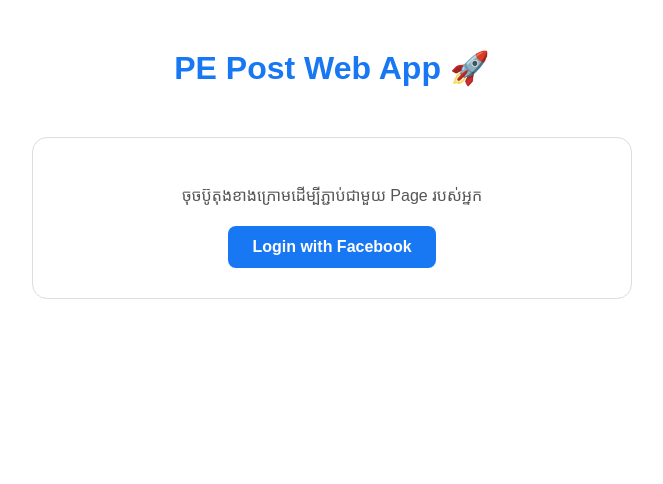
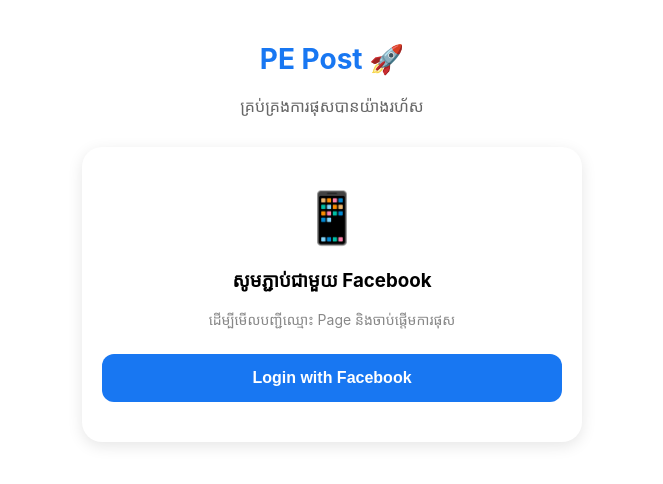
Before and after one commit to monsela1/PE-Post, a React (Vite) app: page / in a window 1280 px wide. Shown: the top 484 px of the page, without its empty margins (308-971 px from the left). Built offline with nearby package versions, Linux system fonts and the light colour scheme.

Commit message:
Update App.jsx

```diff
--- a/src/App.jsx
+++ b/src/App.jsx
@@ -5,7 +5,7 @@
   const [userData, setUserData] = useState(null);
   const [pages, setPages] = useState([]);
 
-  // 🔴 App ID ថ្មីរបស់បង
+  // 🔴 App ID: 1520516662947333
   const FACEBOOK_APP_ID = '1520516662947333';
 
   useEffect(() => {
@@ -31,47 +31,51 @@
     window.FB.login((response) => {
       if (response.authResponse) {
 
-        // 1. ទាញយកព័ត៌មាន Profile
+        // 1. ទាញយកព័ត៌មាន Profile ម្ចាស់គណនី
         window.FB.api('/me', {fields: 'name,picture'}, (userInfo) => {
           setUserData(userInfo);
           setIsLoggedIn(true);
         });
 
-        // 2. ទាញយក Page ទាំងអស់ដែលបងមានសិទ្ធិ (Admin/Editor/etc.)
-        window.FB.api('/me/accounts', {fields: 'name,access_token,id,picture'}, (pageResponse) => {
+        // 2. ទាញយក Page ទាំងអស់ (ដាក់ Limit 100 ដើម្បីឱ្យចេញមកអស់)
+        window.FB.api('/me/accounts', {fields: 'name,access_token,id,picture', limit: 100}, (pageResponse) => {
           if (pageResponse && pageResponse.data) {
             setPages(pageResponse.data);
           }
         });
 
       } else {
-        console.log('User cancelled login or did not fully authorize.');
+        alert('ការភ្ជាប់មិនជោគជ័យ! សូមព្យាយាមម្តងទៀត។');
       }
     }, {
-      // 🔴 នេះជា Scopes ដែលបងចង់បានមកវិញ
-      scope: 'public_profile,pages_show_list,pages_read_engagement,pages_manage_posts'
+      scope: 'public_profile,pages_show_list,pages_read_engagement,pages_manage_posts',
+      auth_type: 'rerequest' // បង្ខំឱ្យវាលោតផ្ទាំងសុំសិទ្ធិឡើងវិញ បើបងធ្លាប់ Login ខុស
     });
   };
 
   return (
-    <div style={{ padding: '20px', fontFamily: 'sans-serif', maxWidth: '600px', margin: '0 auto', textAlign: 'center' }}>
-      <h1 style={{ color: '#1877F2' }}>PE Post Web App 🚀</h1>
+    <div style={{ padding: '15px', fontFamily: '-apple-system, sans-serif', maxWidth: '500px', margin: '0 auto' }}>
+      <header style={{ textAlign: 'center', marginBottom: '30px' }}>
+        <h1 style={{ color: '#1877F2', fontSize: '28px' }}>PE Post 🚀</h1>
+        <p style={{ color: '#666' }}>គ្រប់គ្រងការផុសបានយ៉ាងរហ័ស</p>
+      </header>
 
       {!isLoggedIn ? (
-        <div style={{ marginTop: '50px', padding: '30px', border: '1px solid #ddd', borderRadius: '15px' }}>
-          <p style={{ color: '#555', marginBottom: '20px' }}>
-            ចុចប៊ូតុងខាងក្រោមដើម្បីភ្ជាប់ជាមួយ Page របស់អ្នក
-          </p>
+        <div style={{ textAlign: 'center', padding: '40px 20px', background: '#fff', borderRadius: '20px', boxShadow: '0 4px 15px rgba(0,0,0,0.1)' }}>
+          <div style={{ fontSize: '50px', marginBottom: '20px' }}>📱</div>
+          <h3>សូមភ្ជាប់ជាមួយ Facebook</h3>
+          <p style={{ color: '#888', fontSize: '14px', marginBottom: '25px' }}>ដើម្បីមើលបញ្ជីឈ្មោះ Page និងចាប់ផ្តើមការផុស</p>
           <button
             onClick={handleLogin}
             style={{
               backgroundColor: '#1877F2',
               color: 'white',
-              padding: '12px 24px',
+              padding: '15px 30px',
               border: 'none',
-              borderRadius: '8px',
+              borderRadius: '12px',
               fontSize: '16px',
               fontWeight: 'bold',
+              width: '100%',
               cursor: 'pointer'
             }}
           >
@@ -79,56 +83,59 @@
           </button>
         </div>
       ) : (
-        <div style={{ marginTop: '20px', textAlign: 'left' }}>
-          {/* Profile Section */}
-          <div style={{ display: 'flex', alignItems: 'center', background: '#f9f9f9', padding: '15px', borderRadius: '10px' }}>
+        <div>
+          {/* User Profile Card */}
+          <div style={{ display: 'flex', alignItems: 'center', background: '#f0f2f5', padding: '15px', borderRadius: '15px', marginBottom: '25px' }}>
             <img
               src={userData?.picture?.data?.url}
               alt="Profile"
-              style={{ borderRadius: '50%', width: '50px', height: '50px', marginRight: '15px' }}
+              style={{ borderRadius: '50%', width: '50px', height: '50px', border: '2px solid #fff' }}
             />
-            <div>
-              <h3 style={{ margin: 0 }}>{userData?.name}</h3>
-              <span style={{ color: 'green', fontSize: '12px' }}>✓ ភ្ជាប់គណនីជោគជ័យ</span>
+            <div style={{ marginLeft: '15px' }}>
+              <h4 style={{ margin: 0 }}>{userData?.name}</h4>
+              <span style={{ color: '#28a745', fontSize: '12px' }}>● កំពុងអនឡាញ</span>
             </div>
           </div>
 
-          <h3 style={{ marginTop: '25px', marginBottom: '15px' }}>ជ្រើសរើស Page ដើម្បីផុស (សរុប: {pages.length})</h3>
+          <div style={{ display: 'flex', justifyContent: 'space-between', alignItems: 'center', marginBottom: '15px' }}>
+            <h3 style={{ margin: 0 }}>Page របស់អ្នក ({pages.length})</h3>
+          </div>
 
-          {/* Pages List */}
-          <div style={{ maxHeight: '400px', overflowY: 'auto' }}>
+          {/* Pages Grid/List */}
+          <div style={{ display: 'grid', gap: '10px' }}>
             {pages.length > 0 ? (
               pages.map((page) => (
                 <div key={page.id} style={{
                   display: 'flex',
                   alignItems: 'center',
                   padding: '12px',
+                  background: '#fff',
                   border: '1px solid #eee',
-                  borderRadius: '10px',
-                  marginBottom: '10px',
-                  justifyContent: 'space-between'
+                  borderRadius: '12px',
+                  justifyContent: 'space-between',
+                  boxShadow: '0 2px 5px rgba(0,0,0,0.02)'
                 }}>
                   <div style={{ display: 'flex', alignItems: 'center' }}>
-                    <img src={page.picture?.data?.url} style={{ width: '40px', height: '40px', borderRadius: '50%', marginRight: '10px' }} alt="" />
-                    <strong>{page.name}</strong>
+                    <img src={page.picture?.data?.url} style={{ width: '40px', height: '40px', borderRadius: '10px', marginRight: '12px' }} alt="" />
+                    <span style={{ fontWeight: '600', fontSize: '14px' }}>{page.name}</span>
                   </div>
                   <button style={{
-                    padding: '6px 12px',
-                    backgroundColor: '#e7f3ff',
-                    color: '#1877f2',
+                    padding: '8px 15px',
+                    backgroundColor: '#1877F2',
+                    color: '#fff',
                     border: 'none',
-                    borderRadius: '5px',
-                    cursor: 'pointer',
-                    fontWeight: 'bold'
+                    borderRadius: '8px',
+                    fontSize: '12px',
+                    fontWeight: '600'
                   }}>
                     ជ្រើសរើស
                   </button>
                 </div>
               ))
             ) : (
-              <div style={{ padding: '20px', textAlign: 'center', color: '#888' }}>
+              <div style={{ textAlign: 'center', padding: '30px', color: '#999' }}>
                 <p>រកមិនឃើញ Page ទេ!</p>
-                <small>សូមប្រាកដថាបងបាន "Select All Pages" ពេល Login</small>
+                <button onClick={() => window.location.reload()} style={{ color: '#1877F2', background: 'none', border: 'none', textDecoration: 'underline' }}>ចុចដើម្បីសាកល្បងម្ដងទៀត</button>
               </div>
             )}
           </div>
```
